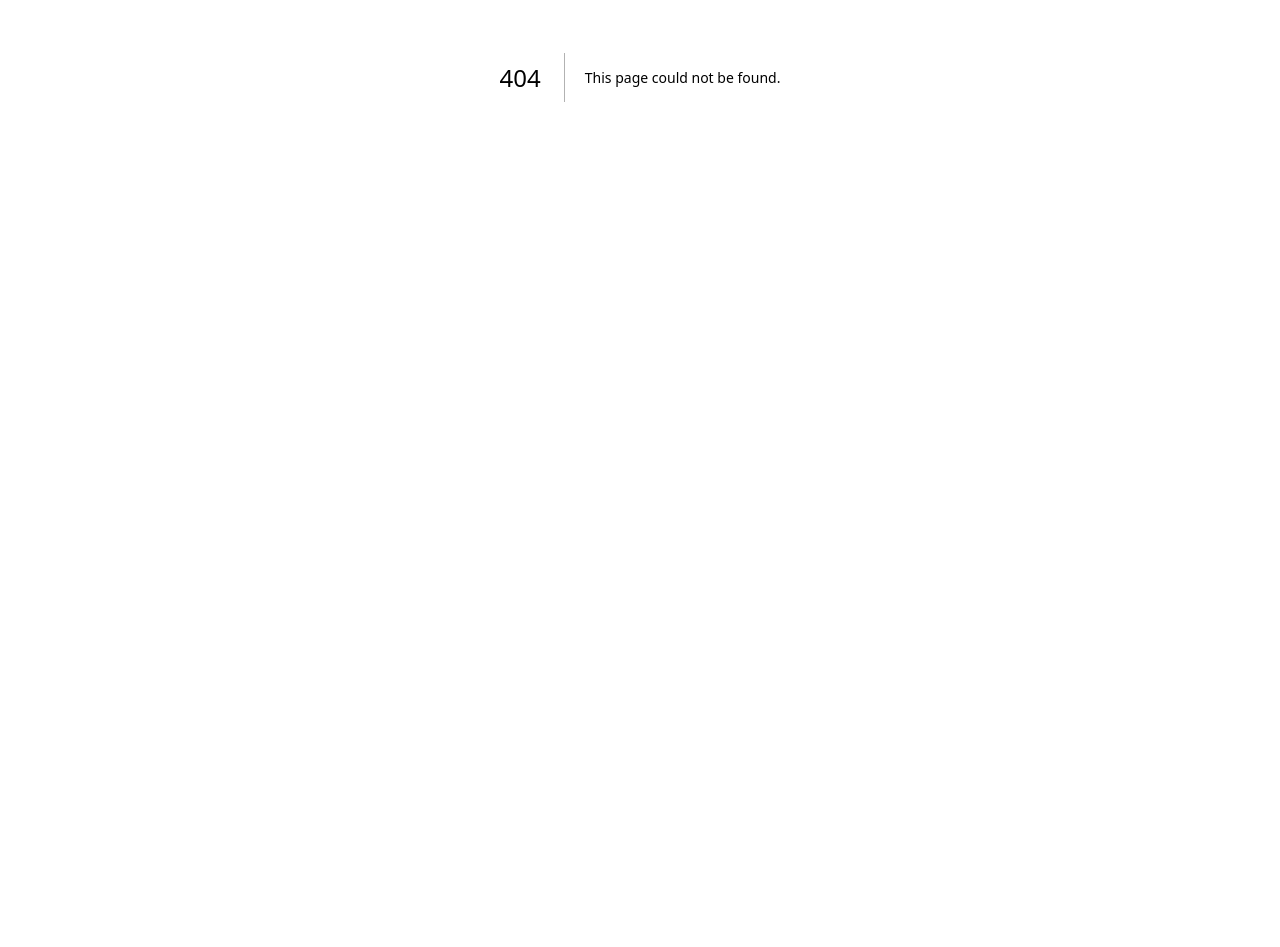
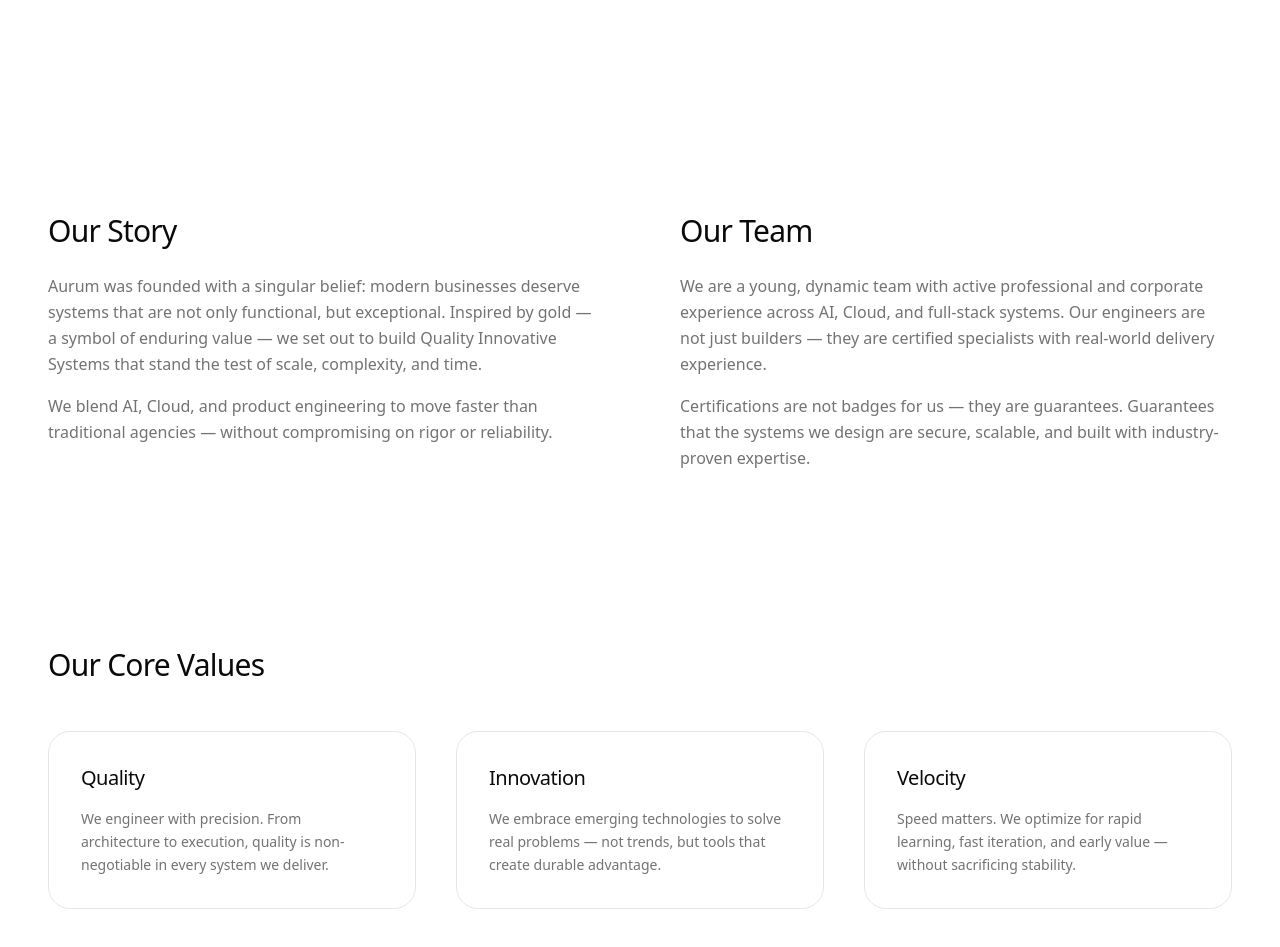
Before and after one commit to Auriqis/auriqis-service, a Next.js app: page /about in a window 1280 px wide. Before the commit this address had no page. Shown: the part 323-1270 px from the top of the page. Before the commit the page ends 800 px from the top, so only its background shows below. Built offline with nearby package versions, Linux system fonts and the light colour scheme.

Commit message:
Built About Page with working refs

```diff
--- /dev/null
+++ b/app/about/page.tsx
@@ -0,0 +1,99 @@
+import { Metadata } from "next";
+
+export const metadata: Metadata = {
+  title: "About Us",
+  description:
+    "Meet the certified, dynamic team behind Aurum — driven by quality, innovation, and velocity.",
+};
+
+export default function AboutPage() {
+  return (
+    <main className="relative bg-background overflow-hidden">
+      {/* Hero Section */}
+      <section className="mx-auto max-w-7xl px-6 lg:px-12 py-24 lg:py-32">
+        <div className="max-w-3xl">
+          <h1 className="text-balance text-5xl md:text-6xl font-medium tracking-tight">
+            The Certified, Dynamic Team Driving Innovation.
+          </h1>
+          <p className="mt-6 text-lg text-muted-foreground">
+            Inspired by Aurum — Gold — we exist to craft systems defined by
+            quality, precision, and forward momentum.
+          </p>
+        </div>
+      </section>
+
+      {/* Our Story */}
+      <section className="mx-auto max-w-7xl px-6 lg:px-12 py-20">
+        <div className="grid gap-12 lg:grid-cols-2 lg:gap-20">
+          <div>
+            <h2 className="text-3xl font-medium tracking-tight">Our Story</h2>
+            <p className="mt-6 text-base leading-relaxed text-muted-foreground">
+              Aurum was founded with a singular belief: modern businesses
+              deserve systems that are not only functional, but exceptional.
+              Inspired by gold — a symbol of enduring value — we set out to
+              build Quality Innovative Systems that stand the test of scale,
+              complexity, and time.
+            </p>
+            <p className="mt-4 text-base leading-relaxed text-muted-foreground">
+              We blend AI, Cloud, and product engineering to move faster than
+              traditional agencies — without compromising on rigor or
+              reliability.
+            </p>
+          </div>
+
+          <div>
+            <h2 className="text-3xl font-medium tracking-tight">Our Team</h2>
+            <p className="mt-6 text-base leading-relaxed text-muted-foreground">
+              We are a young, dynamic team with active professional and
+              corporate experience across AI, Cloud, and full-stack systems. Our
+              engineers are not just builders — they are certified specialists
+              with real-world delivery experience.
+            </p>
+            <p className="mt-4 text-base leading-relaxed text-muted-foreground">
+              Certifications are not badges for us — they are guarantees.
+              Guarantees that the systems we design are secure, scalable, and
+              built with industry-proven expertise.
+            </p>
+          </div>
+        </div>
+      </section>
+
+      {/* Core Values */}
+      <section className="mx-auto max-w-7xl px-6 lg:px-12 py-24">
+        <h2 className="text-3xl font-medium tracking-tight">Our Core Values</h2>
+
+        <div className="mt-12 grid gap-10 md:grid-cols-3">
+          <ValueCard
+            title="Quality"
+            description="We engineer with precision. From architecture to execution, quality is non-negotiable in every system we deliver."
+          />
+          <ValueCard
+            title="Innovation"
+            description="We embrace emerging technologies to solve real problems — not trends, but tools that create durable advantage."
+          />
+          <ValueCard
+            title="Velocity"
+            description="Speed matters. We optimize for rapid learning, fast iteration, and early value — without sacrificing stability."
+          />
+        </div>
+      </section>
+    </main>
+  );
+}
+
+function ValueCard({
+  title,
+  description,
+}: {
+  title: string;
+  description: string;
+}) {
+  return (
+    <div className="rounded-3xl border border-black/10 dark:border-white/10 p-8 backdrop-blur-sm">
+      <h3 className="text-xl font-medium tracking-tight">{title}</h3>
+      <p className="mt-4 text-sm leading-relaxed text-muted-foreground">
+        {description}
+      </p>
+    </div>
+  );
+}
--- a/app/page.tsx
+++ b/app/page.tsx
@@ -1,26 +1,27 @@
-import {HeroSection} from "@/components/blocks/hero-section-5"
+import { HeroSection } from "@/components/blocks/hero-section-5";
 import { WhyArq } from "@/components/blocks/why-arq";
 // import { UniqueAccordion } from "@/components/ui/interactive-accordion";
 import RuixenBentoCards from "@/components/ui/ruixen-bento-cards";
 import { Component } from "@/components/ui/flickering-footer";
 // import ContactUs from "@/components/blocks/contact-us";
 import CTAOne from "@/components/blocks/home-cta";
+import { Metadata } from "next";
 
+export const metadata: Metadata = {
+  title: "Auriqus",
+};
 
 export default function Home() {
   return (
     <>
       <HeroSection />
       <div className="lg:mt-16">
-      <WhyArq />
+        <WhyArq />
       </div>
-      <CTAOne/>
-      <div className="lg:mt-16">
-      {/* <RuixenBentoCards /> */}
-      </div>
+      <CTAOne />
+      <div className="lg:mt-16">{/* <RuixenBentoCards /> */}</div>
       {/* <UniqueAccordion /> */}
-      <Component/>
-
-</>
+      <Component />
+    </>
   );
 }
--- a/components/blocks/hero-section-5.tsx
+++ b/components/blocks/hero-section-5.tsx
@@ -1,14 +1,14 @@
-'use client'
-import React, { useEffect } from 'react'
-import Link from 'next/link'
-import { Button } from '@/components/ui/button'
-import { InfiniteSlider } from '@/components/ui/infinite-slider'
-import { ProgressiveBlur } from '@/components/ui/progressive-blur'
-import { cn } from '@/lib/utils'
-import { Menu, X, ChevronRight } from 'lucide-react'
-import { useScroll, motion } from 'motion/react'
-import Image from 'next/image'
-import { Scene } from '@/components/ui/scene'; // Import the Scene component
+"use client";
+import React, { useEffect } from "react";
+import Link from "next/link";
+import { Button } from "@/components/ui/button";
+import { InfiniteSlider } from "@/components/ui/infinite-slider";
+import { ProgressiveBlur } from "@/components/ui/progressive-blur";
+import { cn } from "@/lib/utils";
+import { Menu, X, ChevronRight } from "lucide-react";
+import { useScroll, motion } from "motion/react";
+import Image from "next/image";
+import { Scene } from "@/components/ui/scene"; // Import the Scene component
 import { DropdownMenu } from "@/components/ui/dropdown-menu";
 import { Cloud, Layout, Brain } from "lucide-react";
 
@@ -16,13 +16,15 @@
 
 export function HeroSection() {
   useEffect(() => {
-        const darkModeMediaQuery = window.matchMedia('(prefers-color-scheme: dark)');
+    const darkModeMediaQuery = window.matchMedia(
+      "(prefers-color-scheme: dark)"
+    );
 
     const applyTheme = (isDarkMode: boolean) => {
       if (isDarkMode) {
-                document.documentElement.classList.add('dark');
+        document.documentElement.classList.add("dark");
       } else {
-                document.documentElement.classList.remove('dark');
+        document.documentElement.classList.remove("dark");
       }
     };
 
@@ -34,10 +36,10 @@
       applyTheme(event.matches);
     };
 
-        darkModeMediaQuery.addEventListener('change', handleChange);
+    darkModeMediaQuery.addEventListener("change", handleChange);
 
     return () => {
-            darkModeMediaQuery.removeEventListener('change', handleChange);
+      darkModeMediaQuery.removeEventListener("change", handleChange);
     };
   }, []);
 
@@ -56,17 +58,27 @@
             <div className="py-24 md:pb-32 lg:pb-36 lg:pt-72">
               <div className="relative z-10 mx-auto flex max-w-7xl flex-col px-6 lg:block lg:px-12">
                 <div className="mx-auto max-w-lg text-center lg:ml-0 lg:max-w-full lg:text-left">
-                                    <h1 className="mt-8 max-w-2xl text-balance text-5xl lg:mt-16 xl:text-5xl">Certified Expertise. Unmatched Velocity. </h1>
-                                    <h1 className=" max-w-2xl text-balance text-5xl md:text-6xl lg:mt-4 xl:text-3xl">Your Digital Transformation Starts Now. </h1>
-                                    <p className="mt-8 max-w-2xl text-balance text-lg">We build and deliver high-quality, innovative AI and Cloud systems quicker than traditional agencies. </p>
+                  <h1 className="mt-8 max-w-2xl text-balance text-5xl lg:mt-16 xl:text-5xl">
+                    Certified Expertise. Unmatched Velocity.{" "}
+                  </h1>
+                  <h1 className=" max-w-2xl text-balance text-5xl md:text-6xl lg:mt-4 xl:text-3xl">
+                    Your Digital Transformation Starts Now.{" "}
+                  </h1>
+                  <p className="mt-8 max-w-2xl text-balance text-lg">
+                    We build and deliver high-quality, innovative AI and Cloud
+                    systems quicker than traditional agencies.{" "}
+                  </p>
 
                   <div className="mt-12 flex flex-col items-center justify-center gap-2 sm:flex-row lg:justify-start">
                     <Button
                       asChild
                       size="lg"
-                                            className="h-12 rounded-full pl-5 pr-3 text-base">
+                      className="h-12 rounded-full pl-5 pr-3 text-base"
+                    >
                       <Link href="#link">
-                                                <span className="text-nowrap">Start Your 1-Week MVP Discovery</span>
+                        <span className="text-nowrap">
+                          Start Your 1-Week MVP Discovery
+                        </span>
                         <ChevronRight className="ml-1" />
                       </Link>
                     </Button>
@@ -75,7 +87,8 @@
                       asChild
                       size="lg"
                       variant="ghost"
-                                            className="h-12 rounded-full px-5 text-base hover:bg-zinc-950/5 dark:hover:bg-white/5">
+                      className="h-12 rounded-full px-5 text-base hover:bg-zinc-950/5 dark:hover:bg-white/5"
+                    >
                       <Link href="#link">
                         <span className="text-nowrap">Request a demo</span>
                       </Link>
@@ -88,7 +101,8 @@
                   autoPlay
                   loop
                   className="size-full object-cover opacity-50 invert dark:opacity-35 dark:invert-0 dark:lg:opacity-75"
-                                    src="https://ik.imagekit.io/lrigu76hy/tailark/dna-video.mp4?updatedAt=1745736251477"></video>
+                  src="https://ik.imagekit.io/lrigu76hy/tailark/dna-video.mp4?updatedAt=1745736251477"
+                ></video>
               </div>
             </div>
           </section>
@@ -100,7 +114,9 @@
         <div className="group relative m-auto max-w-7xl px-6">
           <div className="flex flex-col items-center md:flex-row">
             <div className="md:max-w-44 md:border-r md:pr-6">
-                            <p className="text-end text-sm">Certified Expertise & Integrations</p>
+              <p className="text-end text-sm">
+                Certified Expertise & Integrations
+              </p>
             </div>
             <div className="relative py-6 md:w-[calc(100%-11rem)]">
               <InfiniteSlider
@@ -213,14 +229,14 @@
                 </div>
             </section> */}
     </>
-    )
+  );
 }
 
 const menuItems = [
-  { name: 'About', href: '#link' },
-  { name: 'Pricing', href: '#link' },
+  { name: "About", href: "/about" },
+  { name: "Pricing", href: "/pricing" },
   {
-      name: 'Solution',
+    name: "Solution",
     dropdown: [
       {
         label: "Artificial Intelligence",
@@ -239,42 +255,54 @@
       },
     ],
   },
-  { name: 'Contact', href: '/contact' },
-]
+  { name: "Contact", href: "/contact" },
+];
 
 export const HeroHeader = () => {
-    const [menuState, setMenuState] = React.useState(false)
-    const [scrolled, setScrolled] = React.useState(false)
-    const { scrollYProgress } = useScroll()
+  const [menuState, setMenuState] = React.useState(false);
+  const [scrolled, setScrolled] = React.useState(false);
+  const { scrollYProgress } = useScroll();
 
   React.useEffect(() => {
-        const unsubscribe = scrollYProgress.on('change', (latest) => {
-            setScrolled(latest > 0.05)
-        })
-        return () => unsubscribe()
-    }, [scrollYProgress])
+    const unsubscribe = scrollYProgress.on("change", (latest) => {
+      setScrolled(latest > 0.05);
+    });
+    return () => unsubscribe();
+  }, [scrollYProgress]);
 
   return (
     <header>
       <nav
-                data-state={menuState && 'active'}
-                className="group fixed z-20 w-full pt-2">
-                <div className={cn('mx-auto max-w-7xl rounded-3xl px-6 transition-all duration-300 lg:px-12', scrolled && 'bg-background/50 backdrop-blur-2xl')}>
+        data-state={menuState && "active"}
+        className="group fixed z-20 w-full pt-2"
+      >
+        <div
+          className={cn(
+            "mx-auto max-w-7xl rounded-3xl px-6 transition-all duration-300 lg:px-12",
+            scrolled && "bg-background/50 backdrop-blur-2xl"
+          )}
+        >
           <motion.div
             key={1}
-                        className={cn('relative flex flex-wrap items-center justify-between gap-6 py-3 duration-200 lg:gap-0 lg:py-6', scrolled && 'lg:py-4')}>
+            className={cn(
+              "relative flex flex-wrap items-center justify-between gap-6 py-3 duration-200 lg:gap-0 lg:py-6",
+              scrolled && "lg:py-4"
+            )}
+          >
             <div className="flex w-full items-center justify-between gap-12 lg:w-auto">
               <Link
                 href="/"
                 aria-label="home"
-                                className="flex items-center space-x-2">
+                className="flex items-center space-x-2"
+              >
                 <Logo />
               </Link>
 
               <button
                 onClick={() => setMenuState(!menuState)}
-                                aria-label={menuState == true ? 'Close Menu' : 'Open Menu'}
-                                className="relative z-20 -m-2.5 -mr-4 block cursor-pointer p-2.5 lg:hidden">
+                aria-label={menuState == true ? "Close Menu" : "Open Menu"}
+                className="relative z-20 -m-2.5 -mr-4 block cursor-pointer p-2.5 lg:hidden"
+              >
                 <Menu className="group-data-[state=active]:rotate-180 group-data-[state=active]:scale-0 group-data-[state=active]:opacity-0 m-auto size-6 duration-200" />
                 <X className="group-data-[state=active]:rotate-0 group-data-[state=active]:scale-100 group-data-[state=active]:opacity-100 absolute inset-0 m-auto size-6 -rotate-180 scale-0 opacity-0 duration-200" />
               </button>
@@ -346,8 +374,8 @@
         </div>
       </nav>
     </header>
-    )
-}
+  );
+};
 
 const Logo = ({ className }: { className?: string }) => {
   return (
@@ -358,5 +386,5 @@
       height={58} // Set the height of the image
       className={className} // Add your styles here
     />
-    )
-}
+  );
+};
```
Lines whose indentation alone changed are shown as unchanged.
